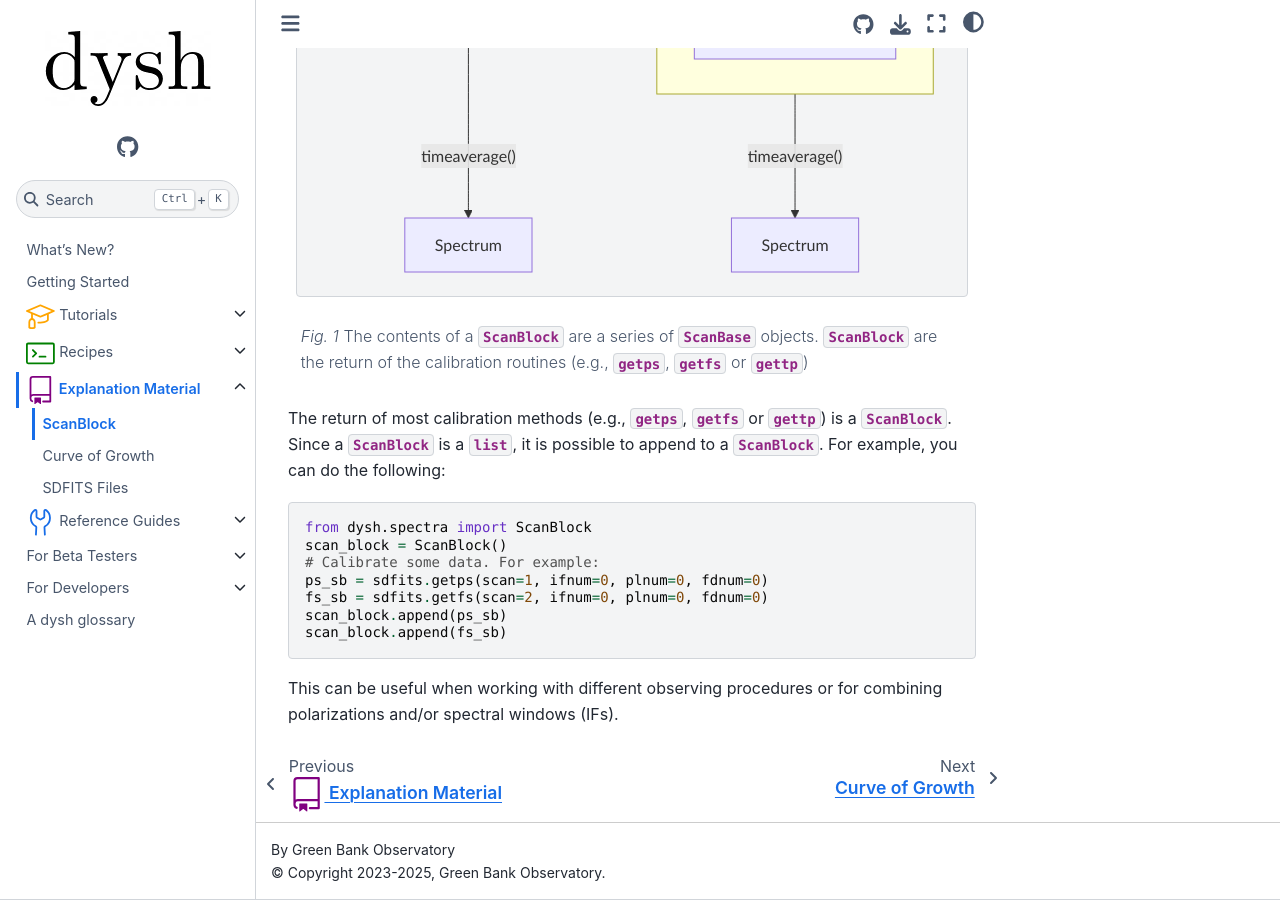
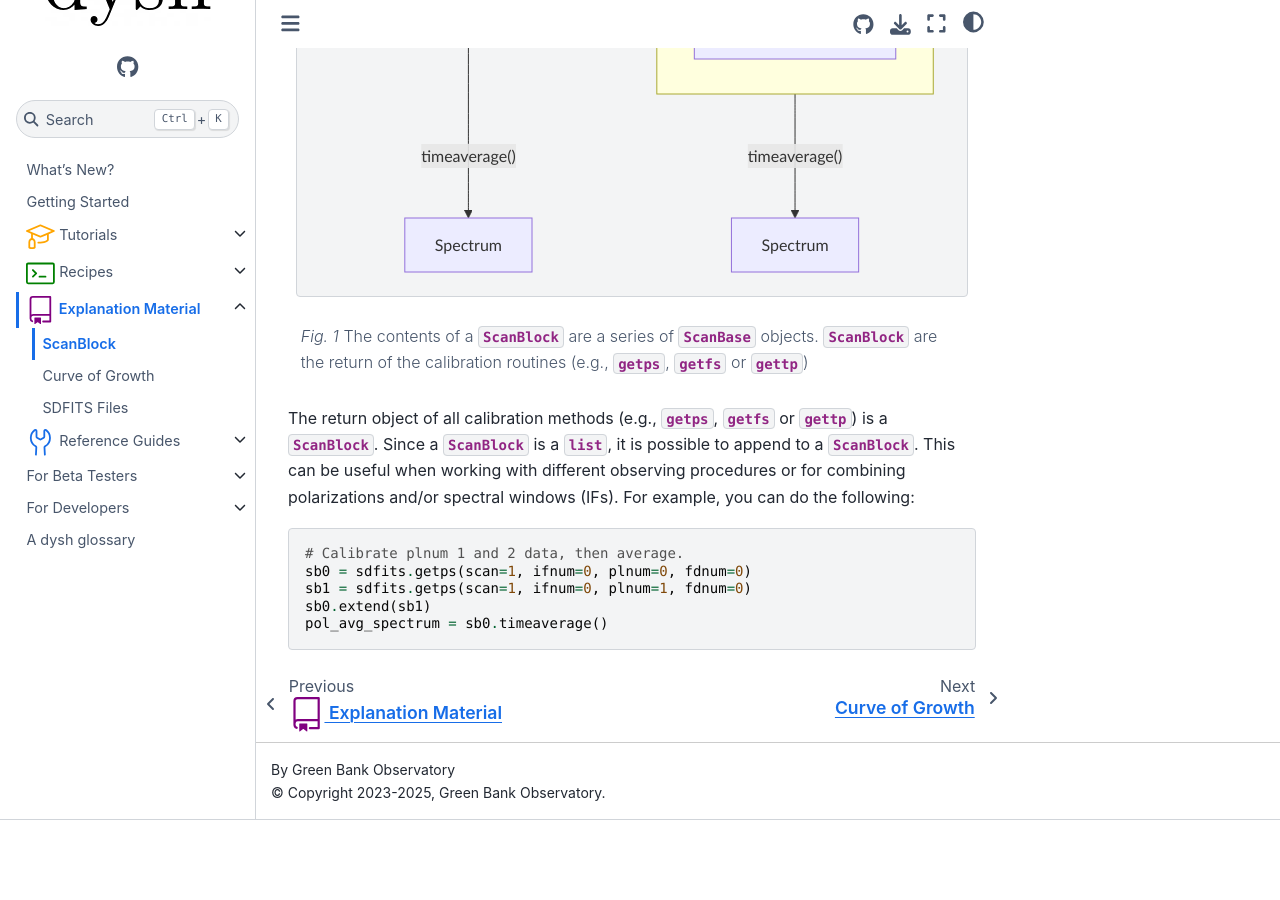
Before and after one commit to GreenBankObservatory/dysh, a Sphinx documentation site: the page built from docs/source/explanations/scanblock/index.rst, in a window 1280 px wide and 900 px high, scrolled down 1267 px. Built offline with Sphinx 7.4.7 and the Sphinx Book theme 1.1.4, drawn with Linux system fonts in a browser that asks for light colours; pages that are not in the unit, such as notebooks, are missing from menus; after the commit the page ends 2087 px from its top, so only the background shows below that.

Commit message:
better example of why you might want to append to a scanblock

```diff
--- a/docs/source/explanations/scanblock/index.rst
+++ b/docs/source/explanations/scanblock/index.rst
@@ -47,18 +47,15 @@ One of its purposes is to facilitate working with groups of scans, as it allows
     ScanBlock2[Scan Block] -- timeaverage() --->spectrum2[Spectrum]
 
 
-The return of most calibration methods (e.g., `~dysh.fits.gbtfitsload.GBTFITSLoad.getps`, `~dysh.fits.gbtfitsload.GBTFITSLoad.getfs` or `~dysh.fits.gbtfitsload.GBTFITSLoad.gettp`) is a `~dysh.spectra.scan.ScanBlock`.
+The return object of all calibration methods (e.g., `~dysh.fits.gbtfitsload.GBTFITSLoad.getps`, `~dysh.fits.gbtfitsload.GBTFITSLoad.getfs` or `~dysh.fits.gbtfitsload.GBTFITSLoad.gettp`) is a `~dysh.spectra.scan.ScanBlock`.
 Since a `~dysh.spectra.scan.ScanBlock` is a `list`, it is possible to append to a `~dysh.spectra.scan.ScanBlock`.
+This can be useful when working with different observing procedures or for combining polarizations and/or spectral windows (IFs).
 For example, you can do the following:
 
 .. code:: python3
 
-    from dysh.spectra import ScanBlock
-    scan_block = ScanBlock()
-    # Calibrate some data. For example:
-    ps_sb = sdfits.getps(scan=1, ifnum=0, plnum=0, fdnum=0)
-    fs_sb = sdfits.getfs(scan=2, ifnum=0, plnum=0, fdnum=0)
-    scan_block.append(ps_sb)
-    scan_block.append(fs_sb)
-
-This can be useful when working with different observing procedures or for combining polarizations and/or spectral windows (IFs).
+    # Calibrate plnum 1 and 2 data, then average.
+    sb0 = sdfits.getps(scan=1, ifnum=0, plnum=0, fdnum=0)
+    sb1 = sdfits.getps(scan=1, ifnum=0, plnum=1, fdnum=0)
+    sb0.extend(sb1)
+    pol_avg_spectrum = sb0.timeaverage()
```
